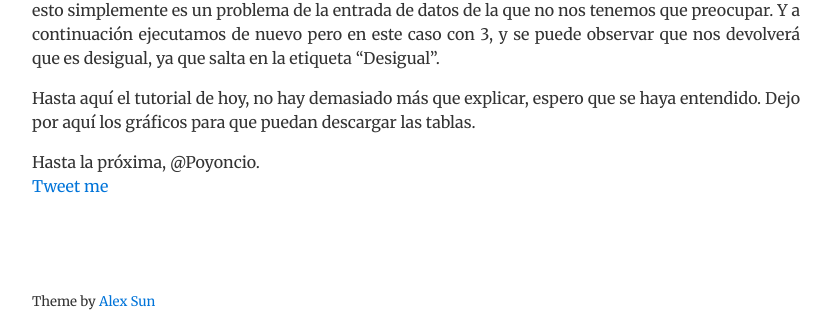
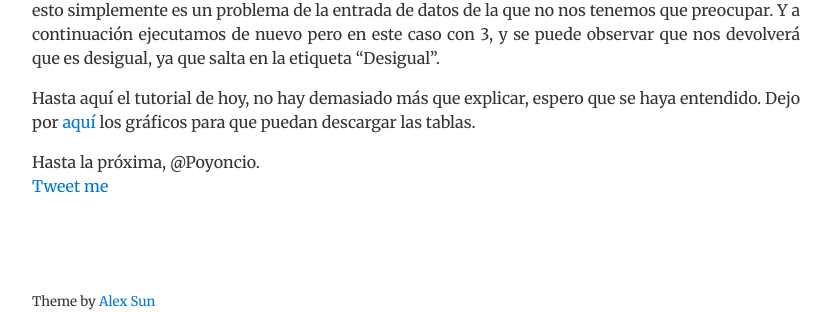
Before and after one commit to Poyoncio/poyoweb, a Jekyll site: the page built from _posts/2017-01-22-Curso-ensamblador-09-flags.md, in a window 1280 px wide and 900 px high, scrolled down 5414 px. Shown: the part 540-852 px from the top of the window, without its empty margins (224-1055 px from the left). Built offline with Jekyll 4.4.1, drawn with Linux system fonts in a browser that asks for light colours; nearby versions of some CDN libraries; comment, search, counter and statistics services are not loaded; part of the change alters nothing that is shown.

```diff
--- a/_posts/2017-01-22-Curso-ensamblador-09-flags.md
+++ b/_posts/2017-01-22-Curso-ensamblador-09-flags.md
@@ -184,4 +184,4 @@ Vamos a ver como se ejecuta el programa:
 Como podemos observar, primero comparamos con 2, en este caso nos devolverá que son iguales porque salta a la etiqueta "Igual", una vez terminada podemos ver que nos da un salto en la consola, esto simplemente es un problema de la entrada de datos de la que no nos tenemos que preocupar. Y a continuación ejecutamos de nuevo pero en este caso con 3, y se puede observar que nos devolverá que es desigual, ya que salta en la etiqueta "Desigual".
 
 
-Hasta aquí el tutorial de hoy, no hay demasiado más que explicar, espero que se haya entendido. Dejo por aquí los gráficos para que puedan descargar las tablas.
+Hasta aquí el tutorial de hoy, no hay demasiado más que explicar, espero que se haya entendido. Dejo por [aquí](https://mega.nz/#!O9gQ2JjL!cEa1U39hEfeehfIMgCNZazbkSpA1zumyRmOKm_pUaqo) los gráficos para que puedan descargar las tablas.
```
